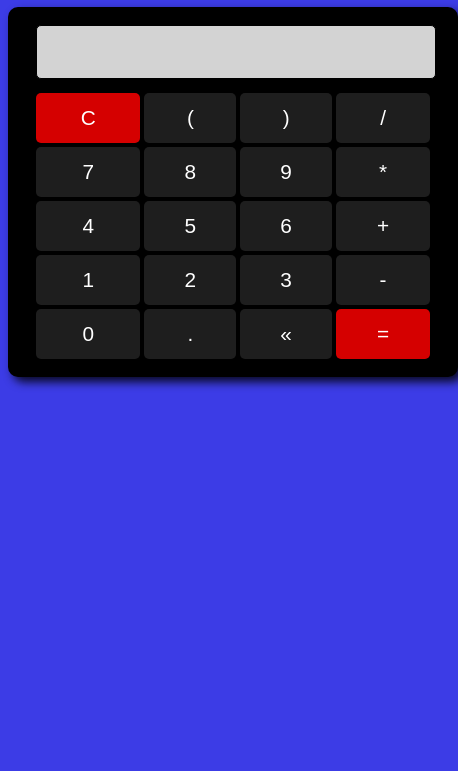
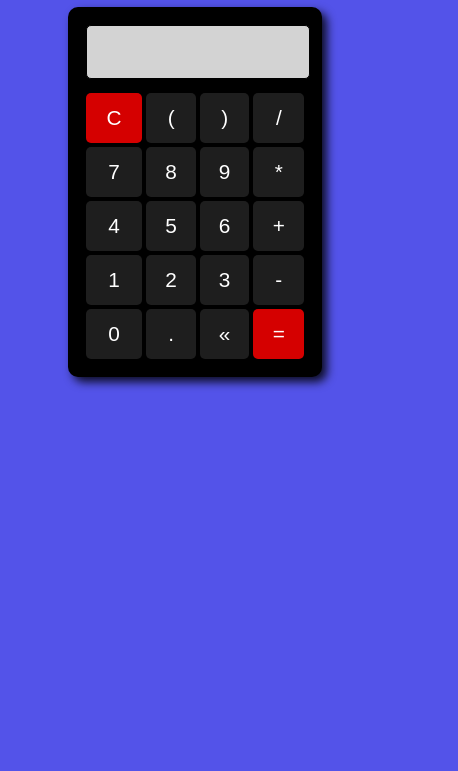
Before and after one commit to alinesilvaj/calculadora, a plain HTML site: page index.html in a window 390 px wide. Shown: the part 73-844 px from the top of the page, 458 px wide, since content can reach past the window. Drawn offline with Linux system fonts and the light colour scheme.

Commit message:
Update estilo.css

```diff
--- a/estilo.css
+++ b/estilo.css
@@ -1,11 +1,11 @@
 body {
-  /* background: rgb(89, 150, 201); */
-  background-color: rgba(11, 11, 224, 0.795);
+  background-color: rgba(11, 11, 224, 0.700);
   font: normal 12pt Arial;
 }
 
 h1 {
   text-align: center;
+  font-size: 2.em;
   text-shadow: 2px 2px 10px rgba(0, 0, 0, 0.507);
 }
 
@@ -19,7 +19,6 @@ section {
 }
 
 .calculadora {
-  width: 400px;
   margin: auto;
 }
 
@@ -56,3 +55,9 @@ section {
 .btn-clear:hover, .btn-eq:hover {
     background-color: rgb(233, 54, 54);
 }
+
+@media (max-width: 550px) {
+  section {
+    width: 60%;
+  }
+}
```
